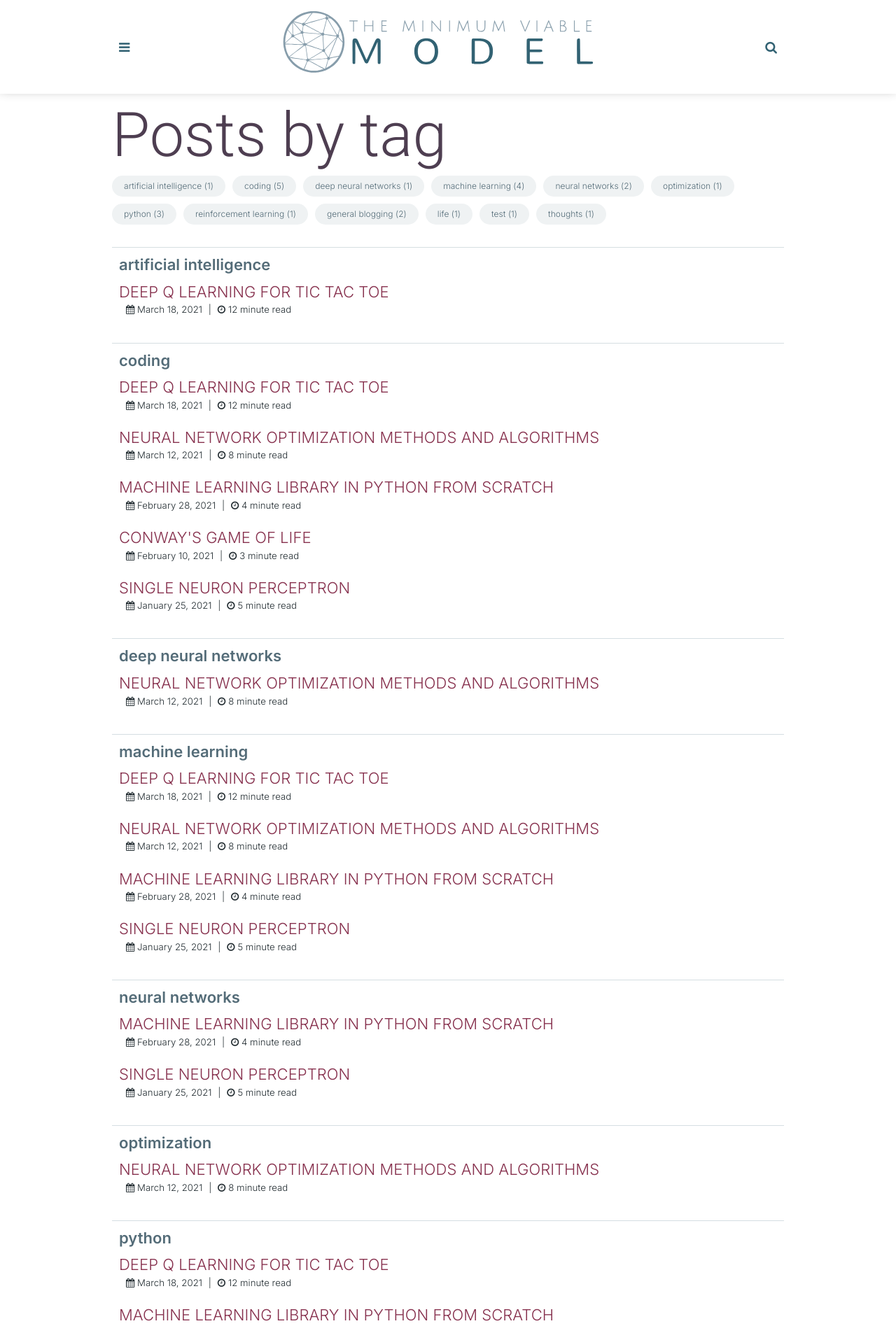
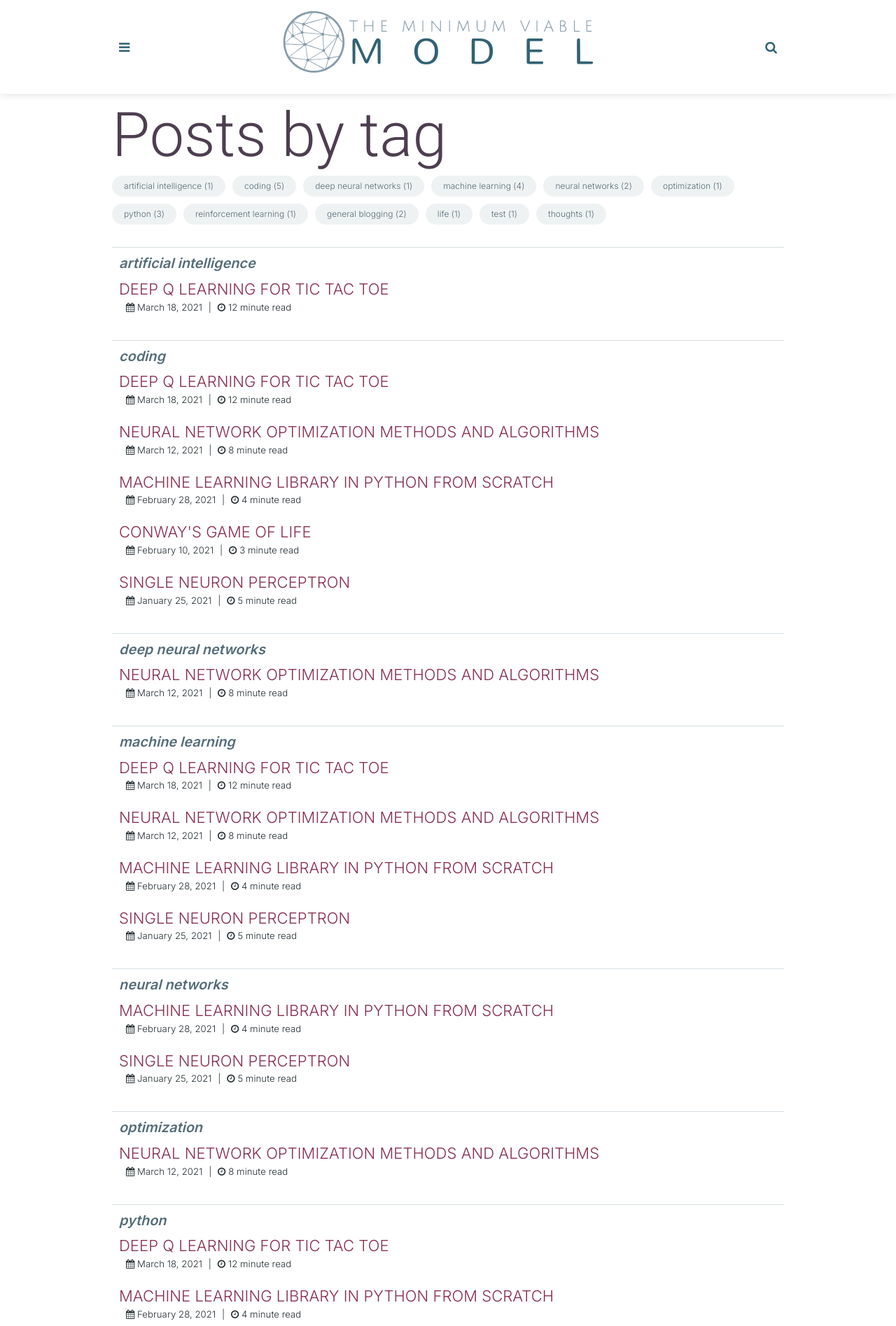
Before and after one commit to the-mvm/the-mvm.github.io, a Jekyll site: the page built from _pages/tags.html, in a window 1280 px wide. Shown: the top 1895 px of the page at 70% size. Built offline with Jekyll 4.4.1, drawn with Linux system fonts in a browser that asks for light colours.

Commit message:
added a parameter to the post metadata include to not show the post date.

```diff
--- a/_includes/post_meta.html
+++ b/_includes/post_meta.html
@@ -7,6 +7,7 @@
   {% if include.type == "post-card-meta" %}
     <span class="meta-pre"></span>
   {% endif %}
+  {% unless include.date == "none" %}
     {% if document.show_date and document.date %}
       {% assign date = document.date %}
       <{% if include.type == "recent-item-meta" %}p{% else %}span{% endif %} class="page_meta-date">
@@ -16,6 +17,7 @@
     {% endif %}
     {% unless include.type == "recent-item-meta" %}
       {% if document.read_time and document.show_date %}<span class="meta-sep"></span>{% endif %}
+    {% endunless %}
   {% endunless %}
   {% if document.read_time %}
     {% assign words_per_minute = document.words_per_minute | default: site.words_per_minute | default: 200 %}
--- a/_pages/archive.html
+++ b/_pages/archive.html
@@ -13,7 +13,7 @@ permalink: /archive/
 			<div class="list-group-title">{{ post.date | date: "%Y, %B %d" }}</div>
 			<div class="list-item">
 				<a href="{{ post.url }}">{{ post.title }}</a>
-				{% include post_meta.html type="post-card-meta" %}
+				{% include post_meta.html type="post-card-meta" date="none" %}
 			</div>
 		</div>
 		{% endfor %}
--- a/assets/css/main.css
+++ b/assets/css/main.css
@@ -1670,9 +1670,13 @@ div.tag-cloud{
   padding: 5px 10px;
   margin-bottom:10px
 }
-.list-group-title{
-  margin-bottom:5px
-}
+.list-group-title {
+  margin-bottom:5px;
+  color:var(--grey1);
+  font-size:.9em;
+  font-style: italic;
+}
+
 .list-group-title a {
     color: var(--grey1);
     text-transform: lowercase;
```
Lines whose indentation alone changed are shown as unchanged.
